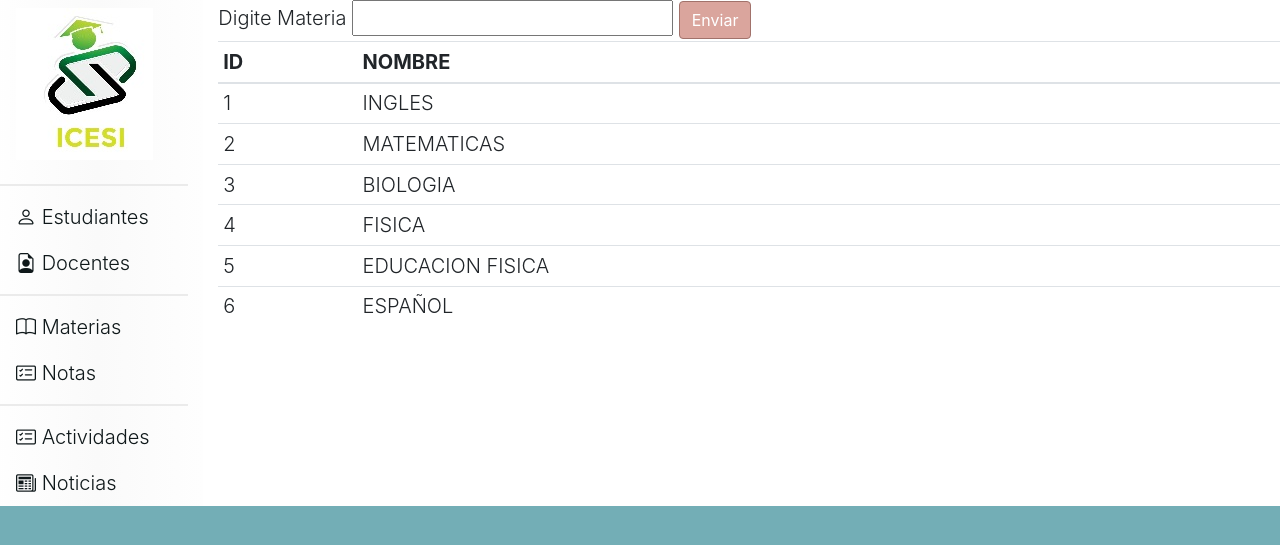
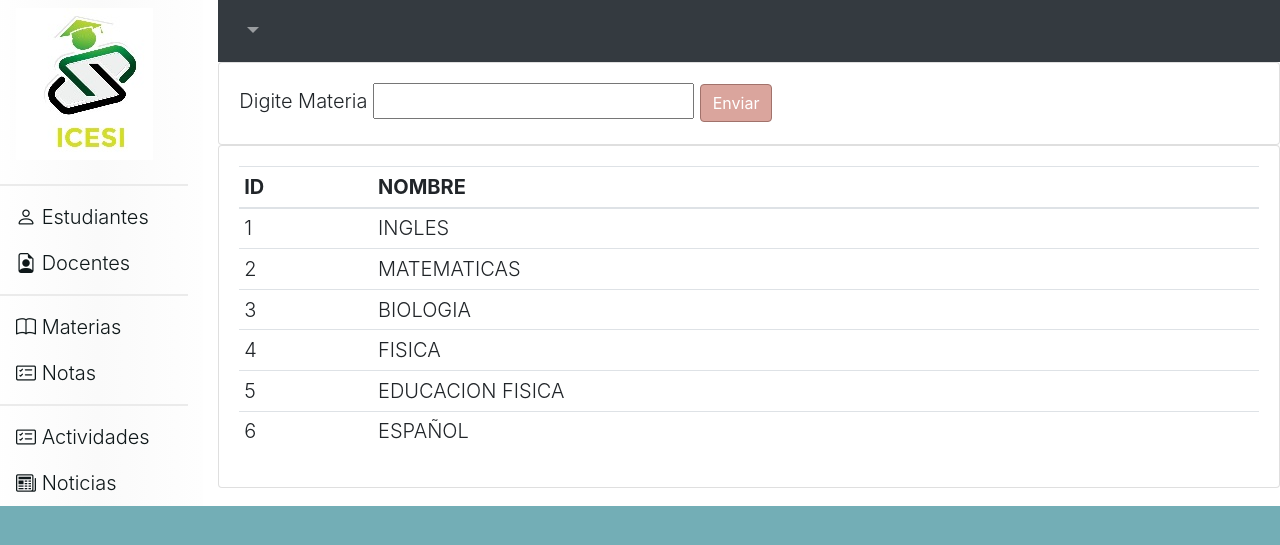
Before and after one commit to inghans/Mision-TIC-2022-Ciclo-3, a Flask app: page /materias in a window 1280 px wide. Shown: the top 545 px of the page. Run offline with Flask 2, Linux system fonts and the light colour scheme; data comes from the database, SQL or seed files in the repository.

Commit message:
Cambios en Diseño de Materas

```diff
--- a/templates/materias.html
+++ b/templates/materias.html
@@ -1,11 +1,37 @@
 {% extends 'head.html' %}
 
 {% block contenido %}
+    <!-- MENU DE NAVEGACION DE USUARIOS LOGIN Programado: Lerkis-->
+    <nav class="navbar navbar-expand-lg navbar-dark bg-dark justify-content-end">
+        <button class="navbar-toggler" type="button" data-toggle="collapse" data-target="#navbarNavDropdown" aria-controls="navbarNavDropdown" aria-expanded="false" aria-label="Toggle navigation">
+            <span class="navbar-toggler-icon"></span>
+        </button>
+        <div class="collapse navbar-collapse" id="navbarNavDropdown">
+            <ul class="navbar-nav">
+                <li class="nav-item dropdown">
+                    <a class="nav-link dropdown-toggle" href="#" id="navbarDropdownMenuLink" data-toggle="dropdown" aria-haspopup="true" aria-expanded="false">{% print(usuario) %}
+                    </a>
+                    <div class="dropdown-menu" aria-labelledby="navbarDropdownMenuLink">
+                        <a class="dropdown-item" href="#">Configurar</a>
+                        <a class="dropdown-item" href="#">Salir</a>
+                    </div>
+                </li>
+            </ul>
+        </div>
+    </nav>
+    <!-- FIN DE MENU -->
+    <!-- INICIO DE CONTENIDO-->
+    <div class="card">
+        <div class="card-body">
             <form action="/materias" method="POST" >
                 <label for="">Digite Materia</label>
                 <input type="text" name="txtMateria" required>
                 <button type="submit" class="asignar-deco btn btn-primary">Enviar</button>
             </form>
+        </div>
+    </div>
+    <div class="card">
+        <div class="card-body">
             <table class="table table-sm">
                 <thead>
                     <tr>
@@ -24,4 +50,8 @@
                 </tbody>
 
             </table>
+        </div>
+    </div>
+
+
 {% endblock %}
```
Also changed, not shown: templates/home_estudiantes.html (+19 -0 lines). Lines whose indentation alone changed are shown as unchanged.
